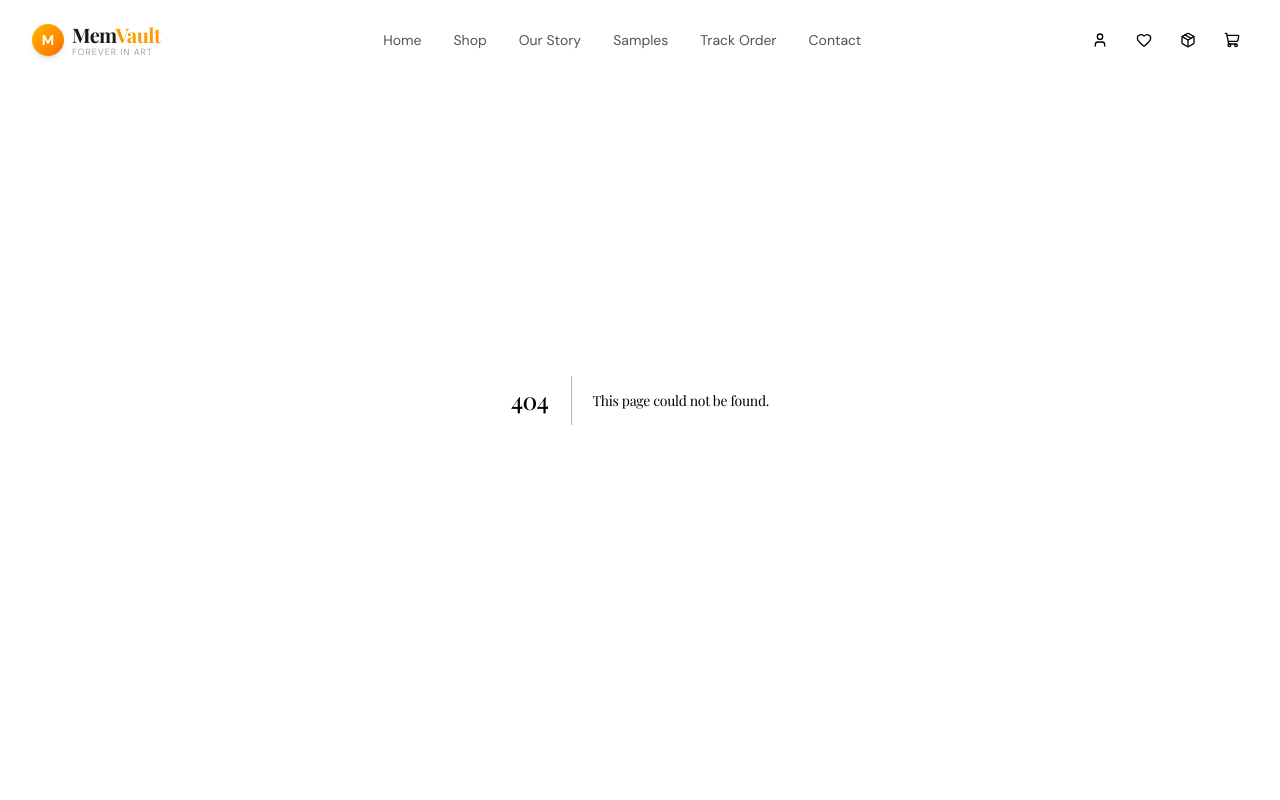
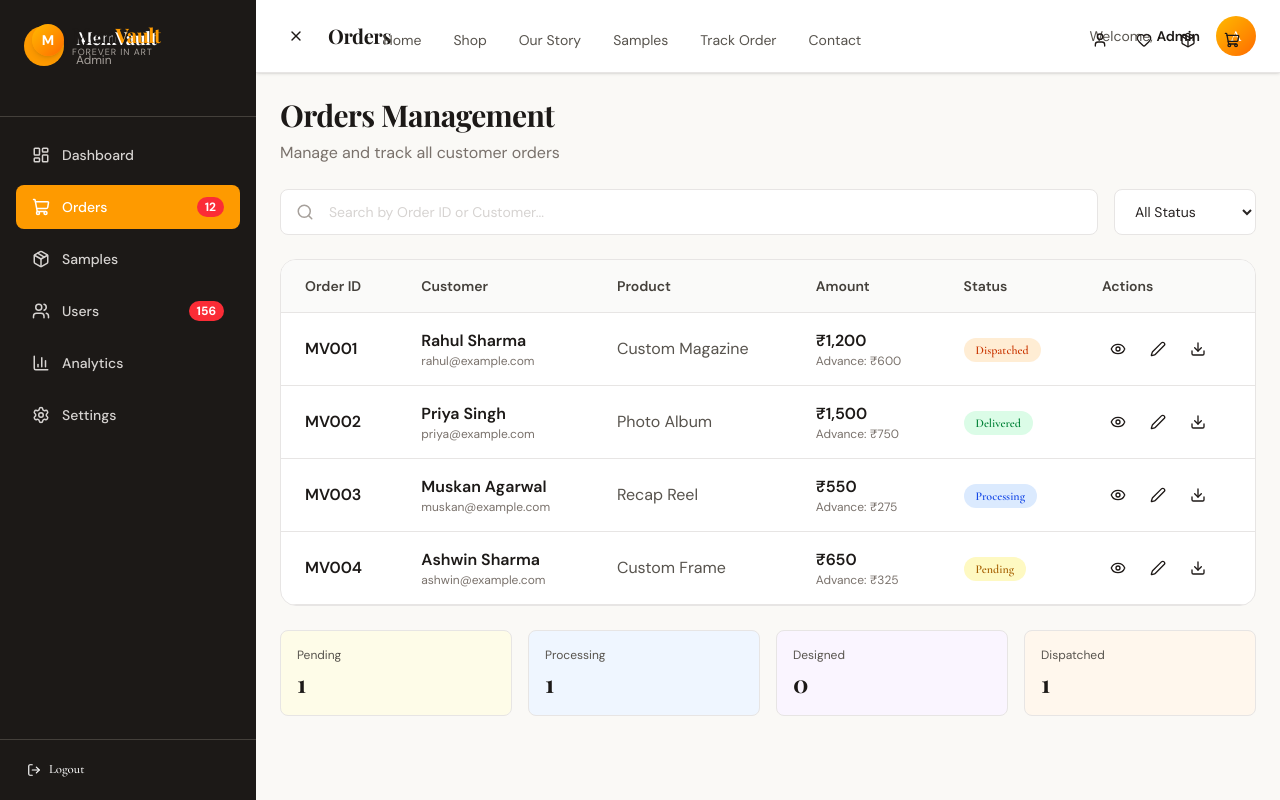
Before and after one commit to rachitsharma300/mystoryarchive, a Next.js app: page /admin/orders in a window 1280 px wide. Before the commit this address had no page. Shown: the top 800 px of the page. Built offline with nearby package versions, Linux system fonts and the light colour scheme; a web font is replaced by a local one.

Commit message:
feat: add OrdersPage component for managing customer orders with search and filter functionality

```diff
--- /dev/null
+++ b/app/admin/orders/page.tsx
@@ -0,0 +1,276 @@
+"use client";
+
+import { useState } from "react";
+import { motion } from "framer-motion";
+import Link from "next/link";
+import { Search, Eye, Edit2, Download, Filter } from "lucide-react";
+import { Button } from "@/components/ui/button";
+
+interface Order {
+  id: string;
+  customer: string;
+  email: string;
+  product: string;
+  amount: number;
+  advance: number;
+  status: "pending" | "processing" | "designed" | "dispatched" | "delivered";
+  date: string;
+  occasion: string;
+}
+
+const mockOrders: Order[] = [
+  {
+    id: "MV001",
+    customer: "Rahul Sharma",
+    email: "rahul@example.com",
+    product: "Custom Magazine",
+    amount: 1200,
+    advance: 600,
+    status: "dispatched",
+    date: "2025-06-05",
+    occasion: "Anniversary",
+  },
+  {
+    id: "MV002",
+    customer: "Priya Singh",
+    email: "priya@example.com",
+    product: "Photo Album",
+    amount: 1500,
+    advance: 750,
+    status: "delivered",
+    date: "2025-05-28",
+    occasion: "Wedding",
+  },
+  {
+    id: "MV003",
+    customer: "Muskan Agarwal",
+    email: "muskan@example.com",
+    product: "Recap Reel",
+    amount: 550,
+    advance: 275,
+    status: "processing",
+    date: "2025-06-08",
+    occasion: "Birthday",
+  },
+  {
+    id: "MV004",
+    customer: "Ashwin Sharma",
+    email: "ashwin@example.com",
+    product: "Custom Frame",
+    amount: 650,
+    advance: 325,
+    status: "pending",
+    date: "2025-06-09",
+    occasion: "Housewarming",
+  },
+];
+
+const statusColors = {
+  pending: "bg-yellow-100 text-yellow-700",
+  processing: "bg-blue-100 text-blue-700",
+  designed: "bg-purple-100 text-purple-700",
+  dispatched: "bg-orange-100 text-orange-700",
+  delivered: "bg-green-100 text-green-700",
+};
+
+const statusLabels = {
+  pending: "Pending",
+  processing: "Processing",
+  designed: "Design Ready",
+  dispatched: "Dispatched",
+  delivered: "Delivered",
+};
+
+export default function OrdersPage() {
+  const [orders, setOrders] = useState(mockOrders);
+  const [searchTerm, setSearchTerm] = useState("");
+  const [filterStatus, setFilterStatus] = useState<string>("all");
+  const [selectedOrder, setSelectedOrder] = useState<Order | null>(null);
+
+  const filteredOrders = orders.filter((order) => {
+    const matchesSearch =
+      order.id.includes(searchTerm) ||
+      order.customer.toLowerCase().includes(searchTerm.toLowerCase());
+    const matchesStatus = filterStatus === "all" || order.status === filterStatus;
+    return matchesSearch && matchesStatus;
+  });
+
+  return (
+    <div className="space-y-6">
+      {/* Header */}
+      <motion.div
+        initial={{ opacity: 0, y: 20 }}
+        animate={{ opacity: 1, y: 0 }}
+      >
+        <h1 className="font-display text-3xl font-bold text-stone-900 mb-2">
+          Orders Management
+        </h1>
+        <p className="font-sans-clean text-stone-500">
+          Manage and track all customer orders
+        </p>
+      </motion.div>
+
+      {/* Search & Filters */}
+      <motion.div
+        initial={{ opacity: 0, y: 20 }}
+        animate={{ opacity: 1, y: 0 }}
+        transition={{ delay: 0.1 }}
+        className="flex flex-col sm:flex-row gap-4"
+      >
+        <div className="flex-1 relative">
+          <Search className="absolute left-4 top-3.5 text-stone-400" size={18} />
+          <input
+            type="text"
+            placeholder="Search by Order ID or Customer..."
+            value={searchTerm}
+            onChange={(e) => setSearchTerm(e.target.value)}
+            className="w-full pl-12 pr-4 py-3 rounded-lg border border-stone-200 bg-white font-sans-clean text-sm text-stone-800 placeholder-stone-300 outline-none focus:border-amber-400 transition-all"
+          />
+        </div>
+
+        <select
+          value={filterStatus}
+          onChange={(e) => setFilterStatus(e.target.value)}
+          className="px-4 py-3 rounded-lg border border-stone-200 bg-white font-sans-clean text-sm text-stone-800 outline-none focus:border-amber-400 transition-all"
+        >
+          <option value="all">All Status</option>
+          <option value="pending">Pending</option>
+          <option value="processing">Processing</option>
+          <option value="designed">Design Ready</option>
+          <option value="dispatched">Dispatched</option>
+          <option value="delivered">Delivered</option>
+        </select>
+      </motion.div>
+
+      {/* Orders Table */}
+      <motion.div
+        initial={{ opacity: 0, y: 20 }}
+        animate={{ opacity: 1, y: 0 }}
+        transition={{ delay: 0.2 }}
+        className="rounded-2xl bg-white border border-stone-200 overflow-hidden"
+      >
+        <div className="overflow-x-auto">
+          <table className="w-full">
+            <thead className="bg-stone-50 border-b border-stone-200">
+              <tr>
+                <th className="px-6 py-4 text-left font-sans-clean font-semibold text-stone-700 text-sm">
+                  Order ID
+                </th>
+                <th className="px-6 py-4 text-left font-sans-clean font-semibold text-stone-700 text-sm">
+                  Customer
+                </th>
+                <th className="px-6 py-4 text-left font-sans-clean font-semibold text-stone-700 text-sm">
+                  Product
+                </th>
+                <th className="px-6 py-4 text-left font-sans-clean font-semibold text-stone-700 text-sm">
+                  Amount
+                </th>
+                <th className="px-6 py-4 text-left font-sans-clean font-semibold text-stone-700 text-sm">
+                  Status
+                </th>
+                <th className="px-6 py-4 text-left font-sans-clean font-semibold text-stone-700 text-sm">
+                  Actions
+                </th>
+              </tr>
+            </thead>
+            <tbody>
+              {filteredOrders.map((order, i) => (
+                <motion.tr
+                  key={order.id}
+                  initial={{ opacity: 0 }}
+                  animate={{ opacity: 1 }}
+                  transition={{ delay: i * 0.05 }}
+                  className="border-b border-stone-200 hover:bg-stone-50 transition-colors"
+                >
+                  <td className="px-6 py-4">
+                    <span className="font-sans-clean font-semibold text-stone-900">
+                      {order.id}
+                    </span>
+                  </td>
+                  <td className="px-6 py-4">
+                    <div>
+                      <p className="font-sans-clean font-semibold text-stone-900">
+                        {order.customer}
+                      </p>
+                      <p className="font-sans-clean text-xs text-stone-500">
+                        {order.email}
+                      </p>
+                    </div>
+                  </td>
+                  <td className="px-6 py-4 font-sans-clean text-stone-600">
+                    {order.product}
+                  </td>
+                  <td className="px-6 py-4">
+                    <div>
+                      <p className="font-sans-clean font-semibold text-stone-900">
+                        ₹{order.amount.toLocaleString()}
+                      </p>
+                      <p className="font-sans-clean text-xs text-stone-500">
+                        Advance: ₹{order.advance.toLocaleString()}
+                      </p>
+                    </div>
+                  </td>
+                  <td className="px-6 py-4">
+                    <span
+                      className={`inline-flex px-3 py-1 rounded-full text-xs font-semibold ${
+                        statusColors[order.status]
+                      }`}
+                    >
+                      {statusLabels[order.status]}
+                    </span>
+                  </td>
+                  <td className="px-6 py-4">
+                    <div className="flex gap-2">
+                      <Button variant="ghost" size="icon">
+                        <Eye size={16} />
+                      </Button>
+                      <Button variant="ghost" size="icon">
+                        <Edit2 size={16} />
+                      </Button>
+                      <Button variant="ghost" size="icon">
+                        <Download size={16} />
+                      </Button>
+                    </div>
+                  </td>
+                </motion.tr>
+              ))}
+            </tbody>
+          </table>
+        </div>
+
+        {filteredOrders.length === 0 && (
+          <div className="text-center py-12">
+            <p className="font-sans-clean text-stone-500">No orders found</p>
+          </div>
+        )}
+      </motion.div>
+
+      {/* Stats */}
+      <motion.div
+        initial={{ opacity: 0, y: 20 }}
+        animate={{ opacity: 1, y: 0 }}
+        transition={{ delay: 0.3 }}
+        className="grid grid-cols-2 md:grid-cols-4 gap-4"
+      >
+        {[
+          { label: "Pending", count: 1, color: "bg-yellow-50" },
+          { label: "Processing", count: 1, color: "bg-blue-50" },
+          { label: "Designed", count: 0, color: "bg-purple-50" },
+          { label: "Dispatched", count: 1, color: "bg-orange-50" },
+        ].map((stat) => (
+          <div
+            key={stat.label}
+            className={`rounded-lg ${stat.color} p-4 border border-stone-200`}
+          >
+            <p className="font-sans-clean text-xs text-stone-600 mb-1">
+              {stat.label}
+            </p>
+            <p className="font-display text-2xl font-bold text-stone-900">
+              {stat.count}
+            </p>
+          </div>
+        ))}
+      </motion.div>
+    </div>
+  );
+}
```
